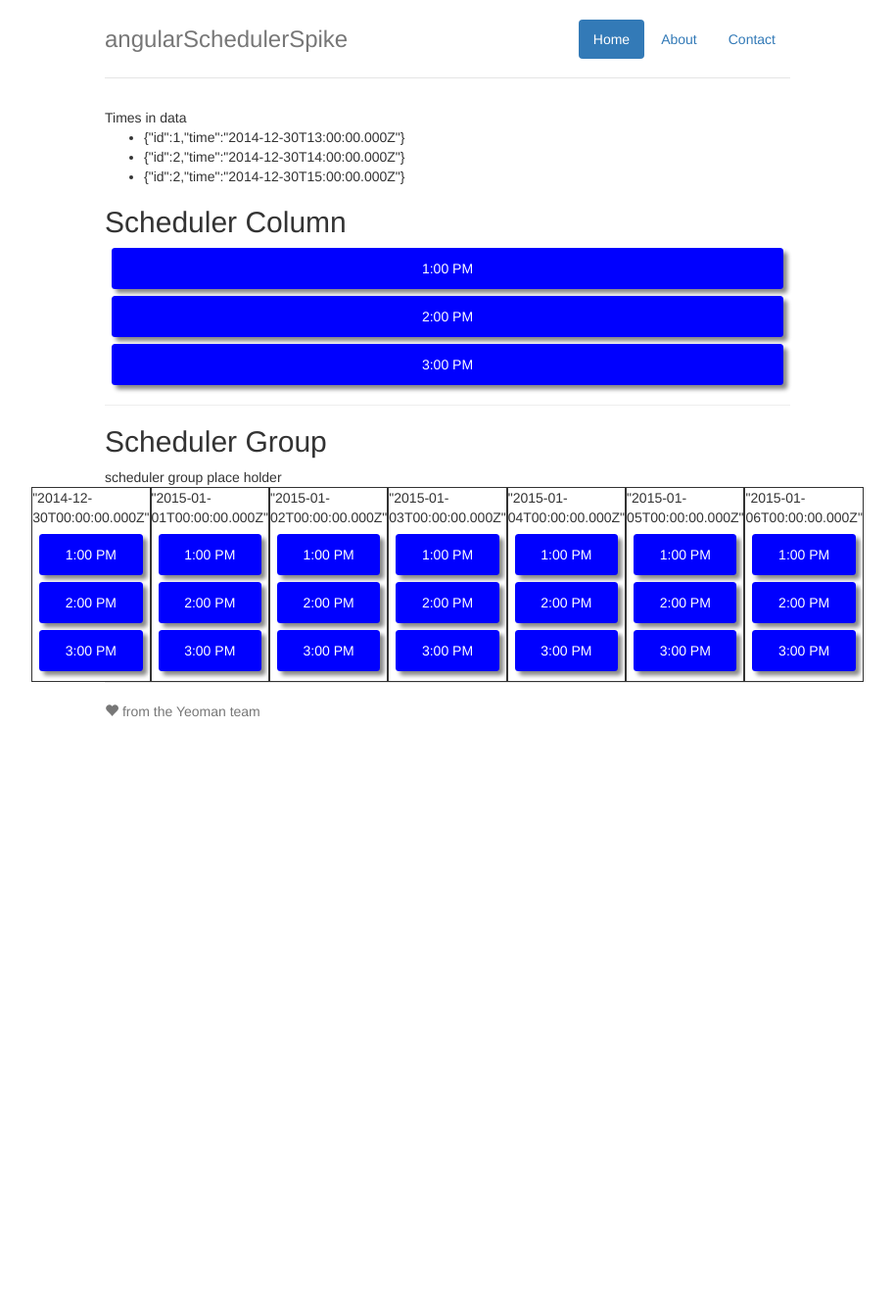
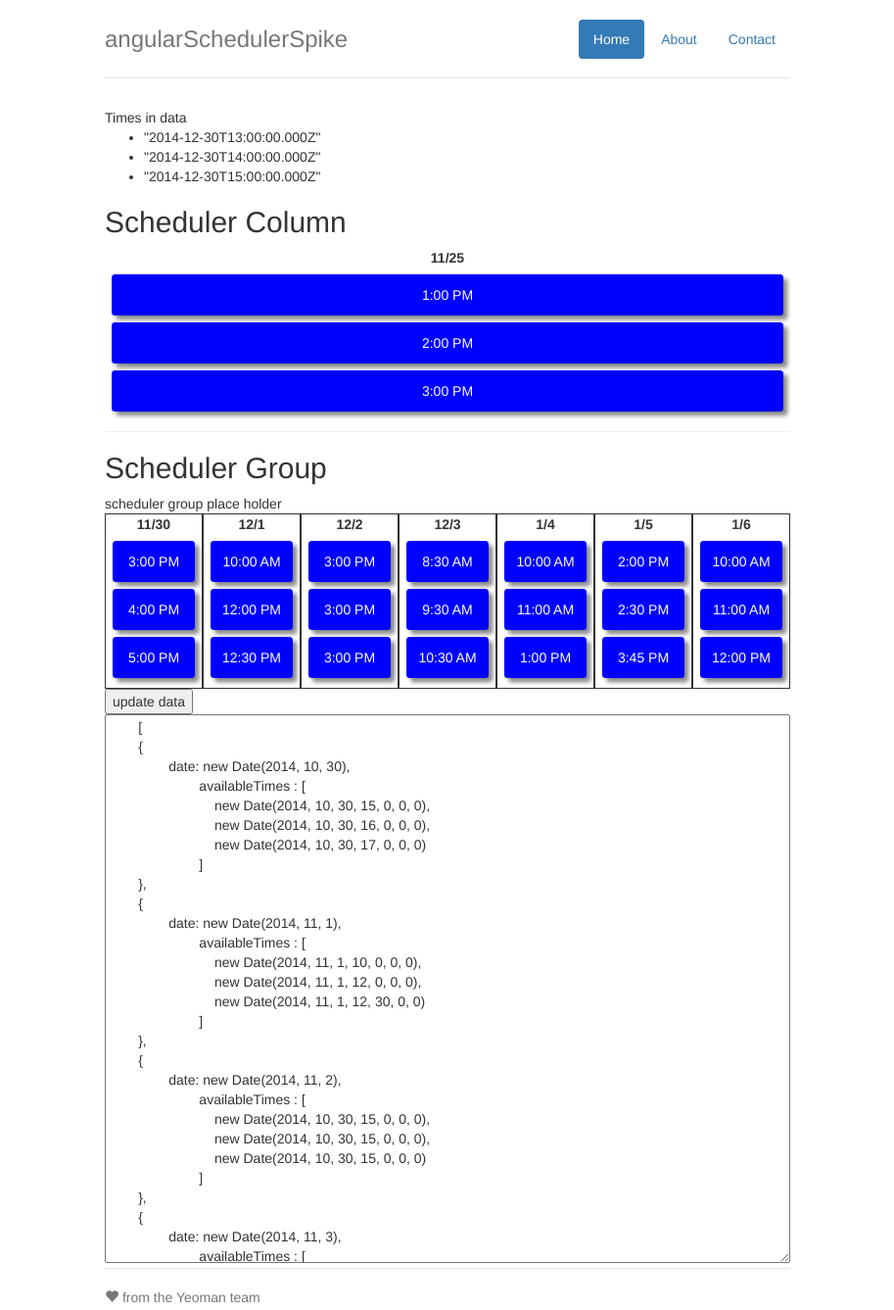
Before and after one commit to dlai0001/angular-scheduler-spike, a website: page app/index.html in a window 1280 px wide. Shown: the whole page at 98% size, without its empty margins (183-1096 px from the left). Before the commit the page ends 800 px from the top, so only its background shows below. Drawn offline with nearby package versions, Linux system fonts and the light colour scheme; some packages are replaced by stand-ins of ours; files that its build step writes are made by us from their sources.

Commit message:
added a form to preview changes

```diff
--- a/app/scripts/controllers/main.js
+++ b/app/scripts/controllers/main.js
@@ -15,18 +15,9 @@ angular.module('angularSchedulerSpikeApp')
       'Karma'
     ];
 
-    var time1 = {
-    	id:1,
-    	time: new Date(2014, 11, 30, 13, 0, 0, 0)
-    };
-    var time2 = {
-    	id:2,
-    	time: new Date(2014, 11, 30, 14, 0, 0, 0)
-    };
-    var time3 = {
-    	id:2,
-    	time: new Date(2014, 11, 30, 15, 0, 0, 0)
-    };
+    var time1 = new Date(2014, 11, 30, 13, 0, 0, 0);
+    var time2 = new Date(2014, 11, 30, 14, 0, 0, 0);
+    var time3 = new Date(2014, 11, 30, 15, 0, 0, 0);
 
 
     $scope.testData = {
@@ -39,121 +30,7 @@ angular.module('angularSchedulerSpikeApp')
     };
 
 
-    $scope.testData2 = [
-    	{
-    		date: new Date(2014, 11, 30),
-			availableTimes : [
-			    time1,
-			    time2,
-			    time3
-			]
-    	},
-    	{
-    		date: new Date(2014, 12, 1),
-			availableTimes : [
-			    time1,
-			    time2,
-			    time3
-			]
-    	},
-    	{
-    		date: new Date(2014, 12, 2),
-			availableTimes : [
-			    time1,
-			    time2,
-			    time3
-			]
-    	},
-    	{
-    		date: new Date(2014, 12, 3),
-			availableTimes : [
-			    time1,
-			    time2,
-			    time3
-			]
-    	},
-    	{
-    		date: new Date(2014, 12, 4),
-			availableTimes : [
-			    time1,
-			    time2,
-			    time3
-			]
-    	},
-    	{
-    		date: new Date(2014, 12, 5),
-			availableTimes : [
-			    time1,
-			    time2,
-			    time3
-			]
-    	},
-    	{
-    		date: new Date(2014, 12, 6),
-			availableTimes : [
-			    time1,
-			    time2,
-			    time3
-			]
-    	},
-    	{
-    		date: new Date(2014, 12, 7),
-			availableTimes : [
-			    time1,
-			    time2,
-			    time3
-			]
-    	},
-    	{
-    		date: new Date(2014, 12, 8),
-			availableTimes : [
-			    time1,
-			    time2,
-			    time3
-			]
-    	},
-    	{
-    		date: new Date(2014, 12, 9),
-			availableTimes : [
-			    time1,
-			    time2,
-			    time3
-			]
-    	},
-    	{
-    		date: new Date(2014, 12, 10),
-			availableTimes : [
-			    time1,
-			    time2,
-			    time3
-			]
-    	},
-    	{
-    		date: new Date(2014, 12, 11),
-			availableTimes : [
-			    time1,
-			    time2,
-			    time3
-			]
-    	},
-    	{
-    		date: new Date(2014, 12, 12),
-			availableTimes : [
-			    time1,
-			    time2,
-			    time3
-			]
-    	},
-    	{
-    		date: new Date(2014, 12, 13),
-			availableTimes : [
-			    time1,
-			    time2,
-			    time3
-			]
-    	},
-
-    ]
+    $scope.testData2 = [];
 
 
 
@@ -161,4 +38,14 @@ angular.module('angularSchedulerSpikeApp')
     	alert('selected id:' + data.id + ', selected time : ' + data.time);
     });
 
+    var updateData = function() {
+        console.log("updating data");
+        var value = eval(jQuery("#weekData").val());
+        $scope.testData2 = value;
+    }
+    updateData();
+    $scope._updateData = function() {
+        updateData.bind(this)();
+    };
+
   });
--- a/app/scripts/directives/scheduler-column.js
+++ b/app/scripts/directives/scheduler-column.js
@@ -17,8 +17,10 @@ angular.module('angularSchedulerSpikeApp')
       templateUrl: 'templates/scheduler-column.tmpl.html',
       restrict: 'E',
       scope: {
-      	availability: "=",
-      	format: "@"
+        date: "=", // date to display in header
+      	availability: "=", //list of available times as date objects
+      	formatDate: "@",
+        formatTime: "@"
       },
       link: function(scope, element, attrs) {
       	// click handler for selecting a time.
@@ -27,11 +29,16 @@ angular.module('angularSchedulerSpikeApp')
         	scope.$emit("selected-time", param);
         };
 
+        // format date
+        scope._formatDate = function() {
+          scope.formatDate = scope.formatDate || "M/D "; //default format if not specified.
+          return momentjsService(scope.date).format(scope.formatDate);
+        }
+
         // format time.
         scope._formatTime = function(param) {
-          scope.format = scope.format || "h:mm A"; //default format if not specified.
-
-        	return momentjsService(param).format(scope.format);
+          scope.formatTime = scope.formatTime || "h:mm A"; //default format if not specified.
+        	return momentjsService(param).format(scope.formatTime);
         };
       }
 
--- a/app/scripts/directives/scheduler-group.js
+++ b/app/scripts/directives/scheduler-group.js
@@ -16,18 +16,17 @@ angular.module('angularSchedulerSpikeApp')
       	range: "=?",	//Amount of
       	offset: "=?"	//index (by item position in data array), to paginate over by.
       },
-      link: function postLink(scope, element, attrs) {
+      controller: function($scope) {
         // element.text('this is the schedulerGroup directive');
 
         // We use 2 filtered sets to make the animation smooth when sliding in and out for pagination.
-        // scope._setA = [];
-        // scope._setB = [];
-        var range = scope.range || 7;
-        var offset = scope.offset || 0;
-        scope._visibleSet = scope.data.splice(offset, range);
-      },
-      directive: function($scope) {
+        $scope.$watch('data', function(newValue, oldValue) {
+          var range = $scope.range || 7;
+          var offset = $scope.offset || 0;
+          $scope._visibleSet = $scope.data.splice(offset, range);
+        });
 
       }
+
     };
   });
--- a/app/styles/scheduler-column.css
+++ b/app/styles/scheduler-column.css
@@ -3,6 +3,11 @@
 div.scheduler-column ul {
 	padding-left: 0.5em;
 	padding-right: 0.5em;
+}
+
+div.scheduler-column div.date-col-header {
+	text-align: center;
+	font-weight: 800;
 }
 
 div.scheduler-column li {
--- a/app/styles/scheduler-group.css
+++ b/app/styles/scheduler-group.css
@@ -28,7 +28,7 @@ div.scheduler-group div.column.stretch {
 	flex:1;
 }
 
-/*
+
 div.scheduler-group.animate {
 	transition: transform ease-out 800ms ;
     -moz-transition: transform 800ms ease-out;
@@ -41,7 +41,7 @@ div.scheduler-group.animate {
 }
 
 div.scheduler-group.hidden {
-	visibility: hidden;
+	display: none;
 }
 
 div.scheduler-group.hide-left {
@@ -53,4 +53,3 @@ div.scheduler-group.hide-right {
 	transform: translate(5000px, 0);
 	-webkit-transform:translate(5000px, 0);
 }
-*/
--- a/app/templates/scheduler-column.tmpl.html
+++ b/app/templates/scheduler-column.tmpl.html
@@ -1,8 +1,11 @@
 <div class="scheduler-column">
+	<div class="date-col-header">
+		{{_formatDate(date)}}
+	</div>
 	<ul>
 		<li ng-repeat="availableTime in availability"
 			ng-click="_clickHandler(availableTime)">
-		{{_formatTime(availableTime.time)}}
+		{{_formatTime(availableTime)}}
 
 	</ul>
 </div>
--- a/app/templates/scheduler-group.tmpl.html
+++ b/app/templates/scheduler-group.tmpl.html
@@ -3,10 +3,7 @@ scheduler group place holder
 <div class="scheduler-group">
 
 	<div class="column stretch" ng-repeat="dayData in _visibleSet">
-		<div>
-  			{{dayData.date}}
-  		</div>
-		  <scheduler-column availability="dayData.availableTimes">
+		  <scheduler-column availability="dayData.availableTimes" date="dayData.date">
   		  </scheduler-column>
 	</div>
 </div>
--- a/app/views/main.html
+++ b/app/views/main.html
@@ -2,6 +2,8 @@ Times in data
 <ul>
   <li ng-repeat="availableTime in testData.availableTimes">{{availableTime}}</li>
 </ul>
+
+
 
 
 <h2> Scheduler Column </h2>
@@ -15,3 +17,73 @@ Times in data
 <h2> Scheduler Group </h2>
 
 <scheduler-group data="testData2" range="7" offset="0"></scheduler-group>
+
+<button ng-click="_updateData()">update data</button>
+<textarea id="weekData" style="width:100%;height: 40em;">
+	[
+    	{
+    		date: new Date(2014, 10, 30),
+			availableTimes : [
+			    new Date(2014, 10, 30, 15, 0, 0, 0),
+			    new Date(2014, 10, 30, 16, 0, 0, 0),
+			    new Date(2014, 10, 30, 17, 0, 0, 0)
+			]
+    	},
+    	{
+    		date: new Date(2014, 11, 1),
+			availableTimes : [
+			    new Date(2014, 11, 1, 10, 0, 0, 0),
+			    new Date(2014, 11, 1, 12, 0, 0, 0),
+			    new Date(2014, 11, 1, 12, 30, 0, 0)
+			]
+    	},
+    	{
+    		date: new Date(2014, 11, 2),
+			availableTimes : [
+			    new Date(2014, 10, 30, 15, 0, 0, 0),
+			    new Date(2014, 10, 30, 15, 0, 0, 0),
+			    new Date(2014, 10, 30, 15, 0, 0, 0)
+			]
+    	},
+    	{
+    		date: new Date(2014, 11, 3),
+			availableTimes : [
+			    new Date(2014, 11, 3, 8, 30, 0),
+			    new Date(2014, 11, 3, 9, 30, 0),
+			    new Date(2014, 11, 3, 10, 30, 0)
+			]
+    	},
+    	{
+    		date: new Date(2014, 12, 4),
+			availableTimes : [
+			    new Date(2014, 12, 4, 10, 0 , 0),
+			    new Date(2014, 12, 4, 11, 0 , 0),
+			    new Date(2014, 12, 4, 13, 0 , 0)
+			]
+    	},
+    	{
+    		date: new Date(2014, 12, 5),
+			availableTimes : [
+			    new Date(2014, 12, 5, 14, 0 , 0, 0),
+			    new Date(2014, 12, 5, 14, 30, 0, 0),
+			    new Date(2014, 12, 5, 15, 45, 0, 0)
+			]
+    	},
+    	{
+    		date: new Date(2014, 12, 6),
+			availableTimes : [
+			    new Date(2014, 12, 6, 10, 0, 0, 0),
+			    new Date(2014, 12, 6, 11, 0, 0, 0),
+			    new Date(2014, 12, 6, 12, 0, 0, 0)
+			]
+    	},
+    	{
+    		date: new Date(2014, 12, 7),
+			availableTimes : [
+			    new Date(2014, 12, 7, 8, 0, 0, 0),
+			    new Date(2014, 12, 7, 9, 0, 0, 0),
+			    new Date(2014, 12, 7, 10, 0, 0, 0)
+			]
+    	}
+    ]
+</textarea>
```
